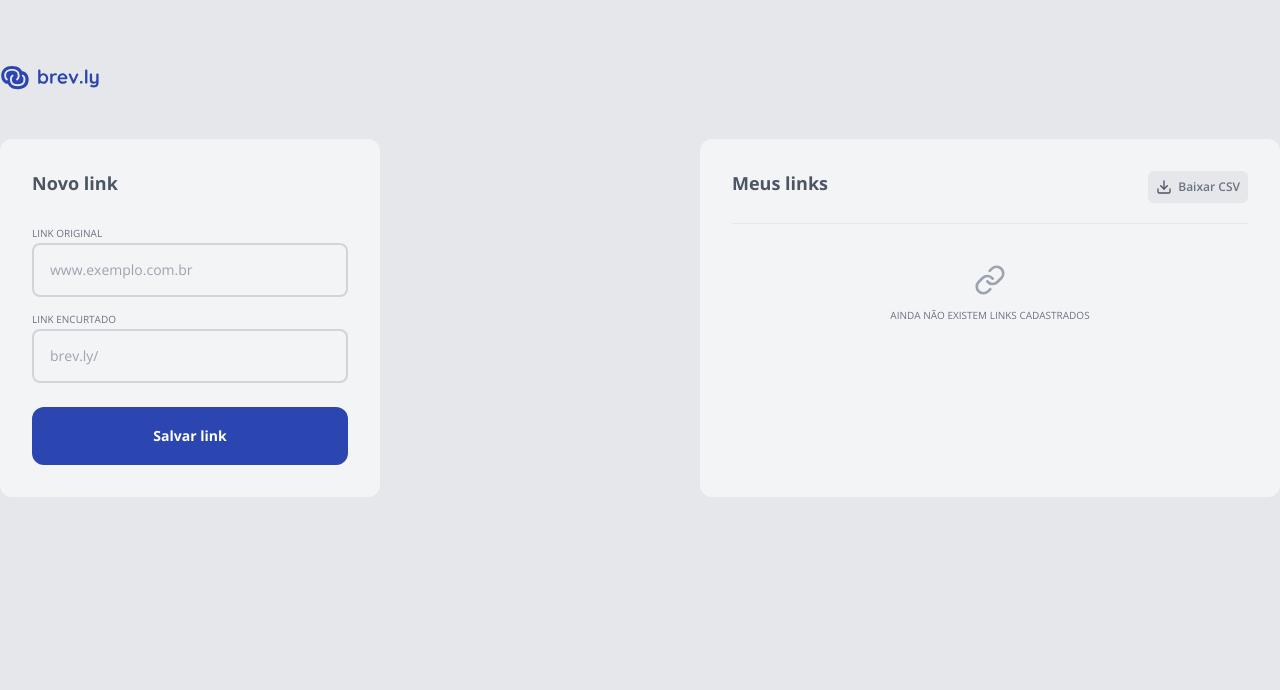
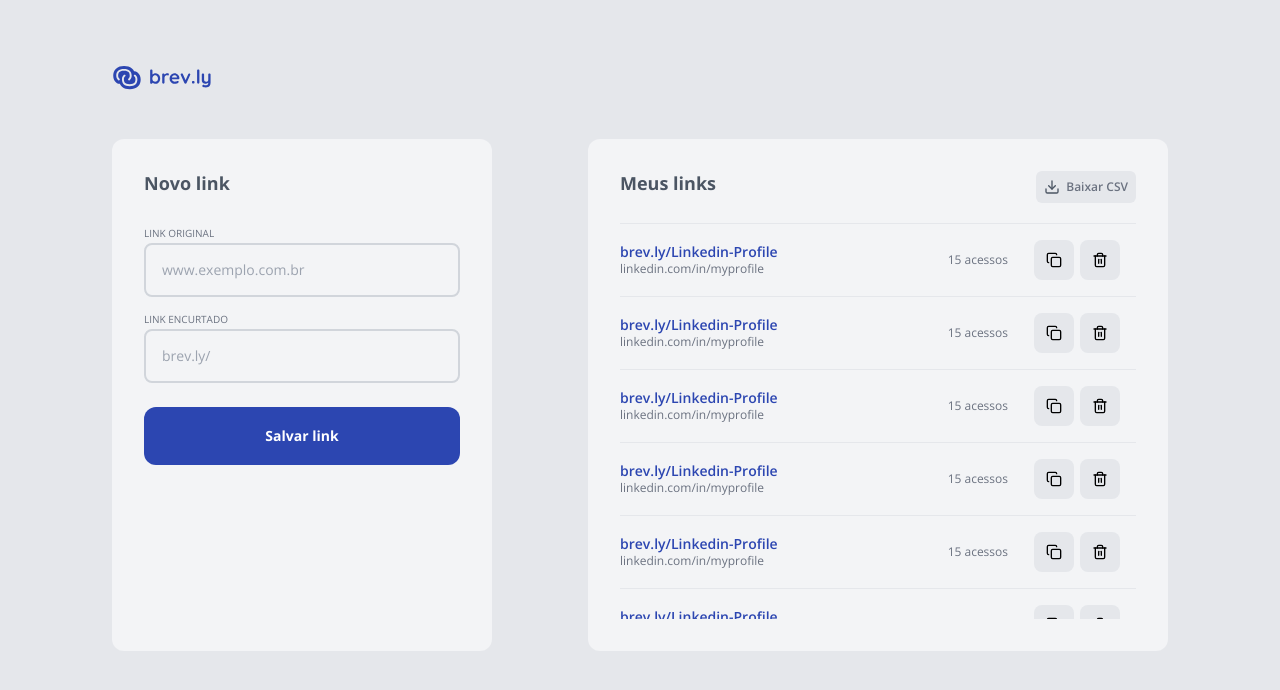
Before and after one commit to shandryll/ftr-pratico-fase-1, a React (Vite) app in the folder web/: page / in a window 1280 px wide. Shown: the top 690 px of the page. Built offline with nearby package versions, Linux system fonts and the light colour scheme.

Commit message:
feat: create link card component on my links component

```diff
--- a/web/package.json
+++ b/web/package.json
@@ -10,6 +10,7 @@
     "preview": "vite preview"
   },
   "dependencies": {
+    "@radix-ui/react-scroll-area": "^1.2.4",
     "clsx": "^2.1.1",
     "lucide-react": "^0.488.0",
     "react": "^19.0.0",
--- a/web/src/App.tsx
+++ b/web/src/App.tsx
@@ -4,7 +4,7 @@ import { MyLinks } from "./components/MyLinks"
 
 export function App() {
   return (
-    <main className="max-w-7xl mx-auto">
+    <main className="max-w-7xl mx-auto px-28">
       <Header />
 
       <div className="flex flex-row justify-between">
--- a/web/src/components/CreateLink.tsx
+++ b/web/src/components/CreateLink.tsx
@@ -19,7 +19,7 @@ export function CreateLink() {
         <TextInput defaultValue="brev.ly/" className="text-gray-400" />
       </div>
 
-      <Button className="text-base text-white">Salvar link</Button>
+      <Button className="text-md text-white">Salvar link</Button>
     </div>
   )
 }
--- a/web/src/components/Header.tsx
+++ b/web/src/components/Header.tsx
@@ -1,7 +1,7 @@
 export function Header() {
   return (
-    <header className="flex mt-16 mb-12 w-[100px]">
-      <img src="src/assets/svg/Logo.svg" alt="Brev.ly Logo" />
+    <header className="flex mt-16 mb-12 justify-start">
+      <img className="w-[100px]" src="src/assets/svg/Logo.svg" alt="Brev.ly Logo" />
     </header>
   );
 }
--- a/web/src/components/MyLinks.tsx
+++ b/web/src/components/MyLinks.tsx
@@ -1,21 +1,58 @@
 import { Link } from "lucide-react";
+import * as ScrollArea from "@radix-ui/react-scroll-area"
 import ButtonCSV from "./ui/ButtonCSV";
+import { LinkCard } from "./commons/LinkCard";
+
+interface Links {
+  originalLink: string,
+  shortenedLink: string
+}
 
 export function MyLinks() {
+  const myLinksList: Links[] = []
+
+  const isMyLinkListEmpty = myLinksList.length === 1
+
   return (
-    <div className="bg-gray-100 flex flex-col p-[2rem] rounded-xl w-[580px]">
+    <div className='bg-gray-100 flex flex-col p-[2rem] rounded-xl w-[580px]'>
 
       <div className="mb-[20px] flex flex-row justify-between">
         <h1 className="text-lg text-gray-600 font-bold">Meus links</h1>
         <ButtonCSV>Baixar CSV</ButtonCSV>
       </div>
 
-      <div className="flex flex-col items-center justify-center w-[516px] border-t border-gray-200">
-        <div className="flex flex-col items-center justify-center mt-10">
-          <Link size={32} className="text-gray-400" />
-          <span className="text-xs text-gray-500 uppercase mt-3">ainda não existem links cadastrados</span>
-        </div>
-      </div>
+      <ScrollArea.Root type="scroll" className="overflow-hidden">
+        <ScrollArea.Viewport className="h-[396px]" >
+          {isMyLinkListEmpty ? (
+            <div className="flex flex-col w-[516px] border-t border-gray-200">
+              <div className="flex flex-col items-center justify-center mt-10">
+                <Link size={32} className="text-gray-400" />
+                <span className="text-xs text-gray-500 uppercase mt-3">ainda não existem links cadastrados</span>
+              </div>
+            </div>
+          ) : (
+            <div className="flex flex-col">
+              <LinkCard />
+              <LinkCard />
+              <LinkCard />
+              <LinkCard />
+              <LinkCard />
+              <LinkCard />
+              <LinkCard />
+              <LinkCard />
+              <LinkCard />
+            </div>
+          )}
+
+        </ScrollArea.Viewport>
+
+        <ScrollArea.Scrollbar
+          className="flex touch-none select-none bg-gray-100 p-0.5 transition-colors duration-[160ms] ease-out data-[orientation=horizontal]:h-2 data-[orientation=vertical]:w-2 data-[orientation=horizontal]:flex-col"
+          orientation="vertical"
+        >
+          <ScrollArea.Thumb className="relative flex-1 rounded-[10px] bg-blue-base before:absolute before:left-1/2 before:top-1/2 before:size-full before:min-h-11 before:min-w-11 before:-translate-x-1/2 before:-translate-y-1/2" />
+        </ScrollArea.Scrollbar>
+      </ScrollArea.Root>
 
     </div >
   )
--- /dev/null
+++ b/web/src/components/commons/LinkCard.tsx
@@ -0,0 +1,22 @@
+import { Copy, Trash2 } from "lucide-react";
+
+export function LinkCard() {
+  return (
+    <div className='flex flex-row justify-between border-t border-gray-200 py-4'>
+
+      <div className="flex flex-col items-center justify-center">
+        <div className="flex flex-col items-start">
+          <span className="text-md text-blue-base font-semibold">brev.ly/Linkedin-Profile</span>
+          <span className="text-sm text-gray-500">linkedin.com/in/myprofile</span>
+        </div>
+      </div>
+
+      <div className='flex flex-row items-center mr-4'>
+        <span className="text-sm text-gray-500 px-5">15 acessos</span>
+        <button className="gap-8 p-3 bg-gray-200 rounded-lg mx-1.5"><Copy size={16} /></button>
+        <button className="gap-8 p-3 bg-gray-200 rounded-lg"><Trash2 size={16} /></button>
+      </div>
+
+    </div>
+  )
+}
--- a/web/src/components/ui/Button.tsx
+++ b/web/src/components/ui/Button.tsx
@@ -10,7 +10,7 @@ export default function Button({
     <button
       {...props}
       className={cn(
-        "bg-blue-base gap-3 p-[1.25rem] text-base font-bold text-white rounded-xl",
+        "bg-blue-base gap-3 p-[1.25rem] text-md font-bold text-white rounded-xl",
         props.className
       )}
     >
--- a/web/src/components/ui/TextInput.tsx
+++ b/web/src/components/ui/TextInput.tsx
@@ -8,7 +8,7 @@ export default function TextInput(
       {...props}
       className={cn(
         `w-full gap-2 p-4 bg-gray-100 border-2 border-gray-300 rounded-lg
-        placeholder-text-gray-400 text-base`,
+        placeholder-text-gray-400 text-md`,
         props.className
       )}
     />
--- a/web/tailwind.config.js
+++ b/web/tailwind.config.js
@@ -14,7 +14,7 @@ export default {
       fontSize: {
         xs: ["0.625rem", { lineHeight: "0.875rem" }],
         sm: ["0.75rem", { lineHeight: "1rem" }],
-        base: ["0.875rem", { lineHeight: "1.125rem" }],
+        md: ["0.875rem", { lineHeight: "1.125rem" }],
         lg: ["1.125rem", { lineHeight: "1.5rem" }],
         xl: ["1.5rem", { lineHeight: "2rem" }],
       },
@@ -23,6 +23,13 @@ export default {
         "blue-dark": "#2C4091",
         "danger": "#B12C4D",
       },
+      screens: {
+        xs: '576px',
+        sm: '768px',
+        md: '992px',
+        lg: '1200px',
+        xl: '1400px',
+      },
     },
   },
   plugins: [],
```
Also changed, not shown: 1 other file (tests, documents, lock files or other folders).
